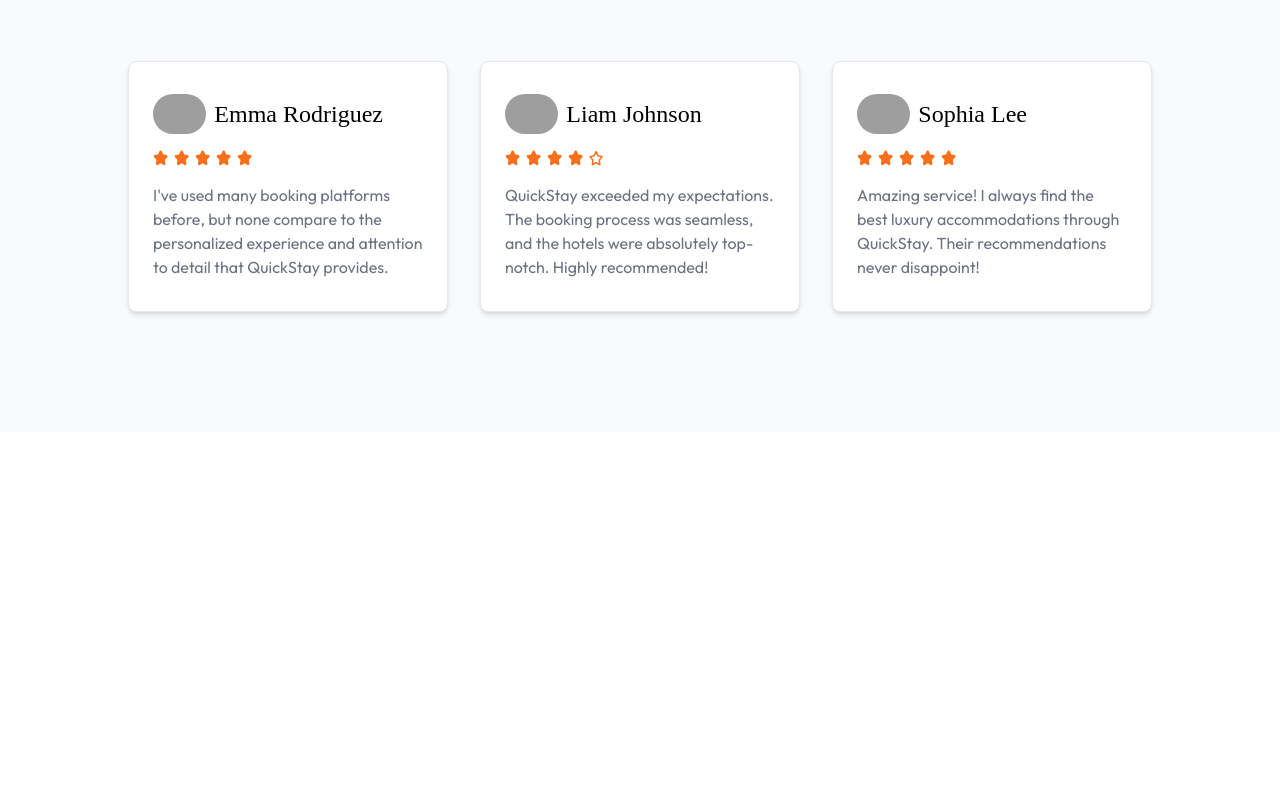
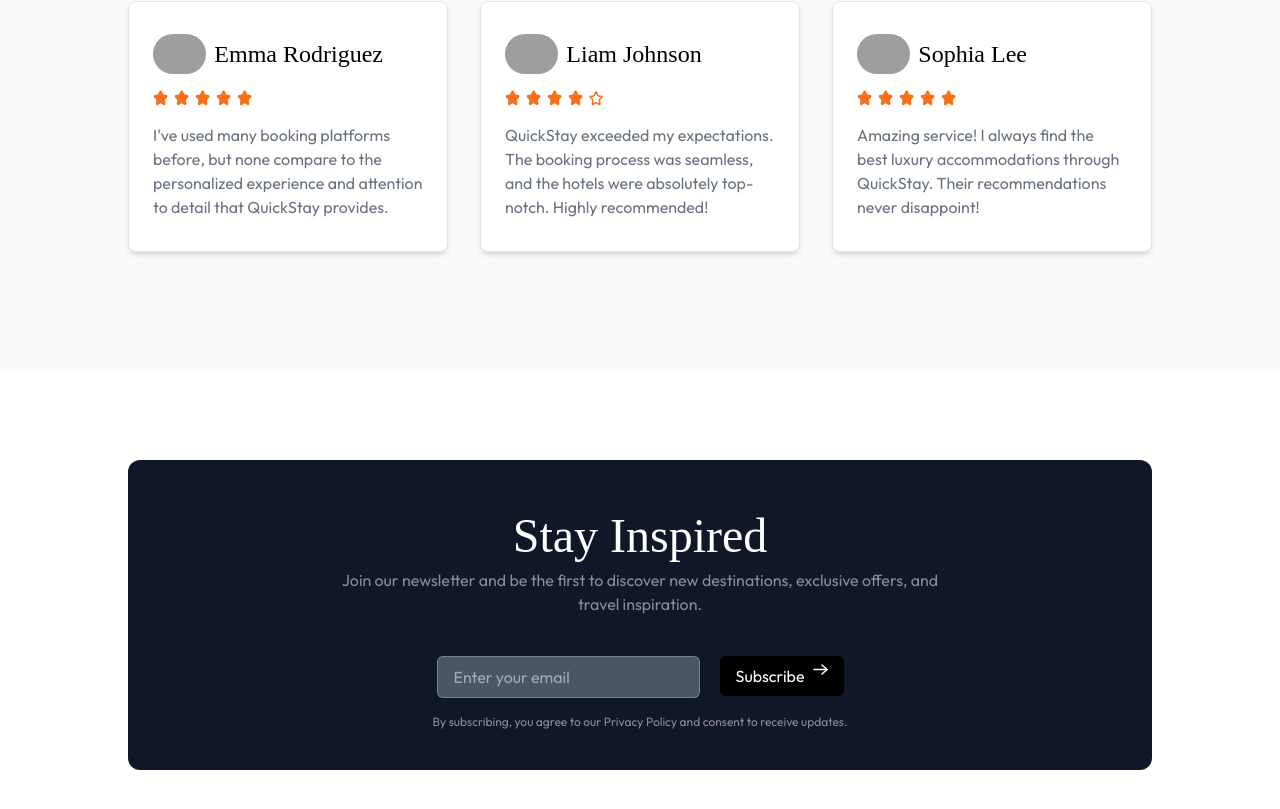
Before and after one commit to arjuncodes05/nestbnb, a React (Vite) app in the folder client/: page / in a window 1280 px wide. Shown: the part 2642-3451 px from the top of the page. Before the commit the page ends 3074 px from the top, so only its background shows below. Built offline with nearby package versions, Linux system fonts and the light colour scheme; grey boxes are pictures that could not be loaded; a web font is replaced by a local one.

Commit message:
create Newsletter section UI

```diff
--- a/client/src/components/ExclusiveOffers.jsx
+++ b/client/src/components/ExclusiveOffers.jsx
@@ -8,7 +8,7 @@
     const subtitle = "Take advantage of our limited-time offers and special packages to enhance your stay and create unforgettable memories."
 
   return (
-    <div className="w-full flex bg-white flex-col items-center mt-10 h-fit mb-10 py-5 md:py-12 text-black space-y-5 sm:space-y-8 px-4 sm:px-8 md:px-10 lg:px-24 xl:px-32">
+    <div className="w-full flex bg-white flex-col items-center h-fit mb-5 py-5 md:py-12 text-black space-y-5 sm:space-y-8 px-4 sm:px-8 md:px-10 lg:px-24 xl:px-32">
         <div className="w-full flex flex-col md:flex-row space-y-5 md:space-y-0 justify-between">
 
             <Title title={title} subtitle={subtitle} align="start" />
--- /dev/null
+++ b/client/src/components/Newsletter.jsx
@@ -0,0 +1,28 @@
+import Title from './Title'
+import { assets } from '../assets/assets';
+
+const Newsletter = () => {
+
+  const title = "Stay Inspired";
+  const subtitle = "Join our newsletter and be the first to discover new destinations, exclusive offers, and travel inspiration."
+
+  return (
+    <div className="w-full flex bg-white flex-col items-center mt-10 mb-10 py-5 md:py-12 space-y-5 sm:space-y-8 px-4 sm:px-8 md:px-10 lg:px-24 xl:px-32">
+      <div className='bg-gray-900 rounded-xl space-y-10 max-w-5xl lg:w-full  p-5'>
+        <Title title={title} subtitle={subtitle} textColor="white" align="center" />
+
+      <div className='md:space-y-0 space-y-4'>
+          <div className='flex flex-col sm:flex-row justify-center items-center md:items-start md:space-y-4 gap-2 md:gap-5'>
+              <input type="text" placeholder='Enter your email' className='bg-gray-600 text-white outline-none border border-white/25 px-4 py-2 rounded-md' />
+              <button className='bg-black flex gap-2 text-white rounded-md px-4 py-2 active:scale-95'><span>Subscribe</span> <img className='invert' src={assets.arrowIcon} alt="arrow icon" /></button>
+          </div>
+          <div className='w-full text-center text-white/50 text-xs flex justify-center mb-5'>
+            <p>By subscribing, you agree to our Privacy Policy and consent to receive updates.</p>
+          </div>
+      </div>
+      </div>
+    </div>
+  )
+}
+
+export default Newsletter
--- a/client/src/components/Title.jsx
+++ b/client/src/components/Title.jsx
@@ -1,11 +1,11 @@
 
-const Title = ({title, subtitle, align}) => {
+const Title = ({title, subtitle, textColor, align}) => {
   return (
-    <div className={`flex justify-center gap-2 mt-8 flex-col text-center items-center ${align === "start" && "md:items-start md:text-left"} w-full cursor-default px-4`}>
+    <div className={`flex justify-center gap-2 mt-8 flex-col text-center items-center ${align === "start" && "md:items-start md:text-left"} w-full cursor-default px-4 ${textColor === "white" && "text-white"}`}>
       <h2 className="font-playfair text-4xl lg:text-5xl font-medium">
         {title}
       </h2>
-      <p className="text-gray-500 w-3/4 lg:w-2/3 text-md">
+      <p className={`text-sm md:text-base ${textColor === 'white' ? 'text-white/50' : 'text-gray-500'} w-3/4 lg:w-2/3`}>
         {subtitle}
       </p>
     </div>
--- a/client/src/pages/Home.jsx
+++ b/client/src/pages/Home.jsx
@@ -1,6 +1,7 @@
 import ExclusiveOffers from '../components/ExclusiveOffers'
 import FeaturedHotels from '../components/FeaturedHotels'
 import Hero from '../components/Hero'
+import Newsletter from '../components/Newsletter'
 import Testimonial from '../components/Testimonial'
 
 const Home = () => {
@@ -10,6 +11,7 @@
         <FeaturedHotels/>
         <ExclusiveOffers/>
         <Testimonial/>
+        <Newsletter/>
     </div>
   )
 }
```
